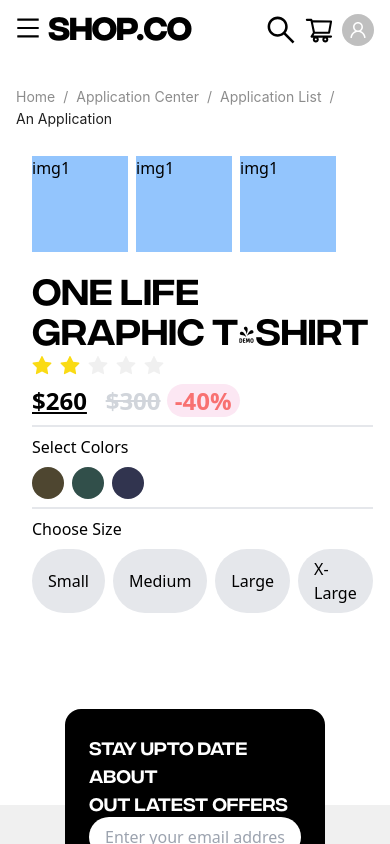
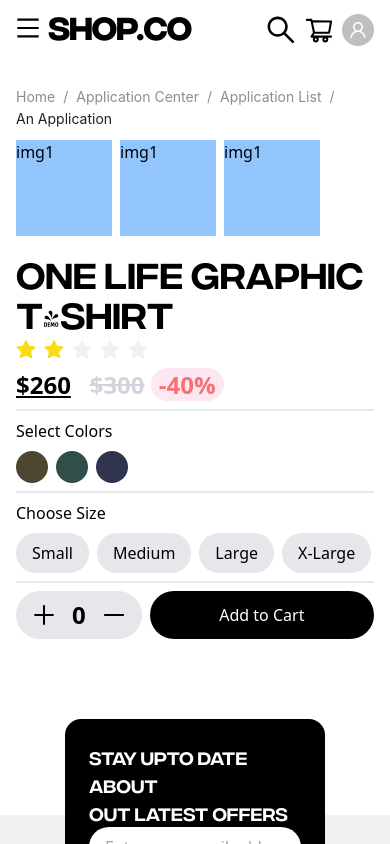
Before and after one commit to majidkhan230/shop.co, a React (Vite) app: page /detail in a window 390 px wide. Shown: the top 844 px of the page. Built offline with nearby package versions, Linux system fonts and the light colour scheme.

Commit message:
add counter

```diff
--- /dev/null
+++ b/src/components/AddCounter.jsx
@@ -0,0 +1,15 @@
+import React from 'react'
+import Button from './Button'
+import { MinusOutlined, PlusOutlined } from '@ant-design/icons'
+
+function AddCounter({counterStyles,increment,decrement,countValue}) {
+  return (
+    <div className={`w-[180px] px-4 py-2 bg-gray-200  rounded-full flex justify-between items-baseline space-x-4 `}>
+      <button onClick={increment}  ><PlusOutlined className='text-2xl font-bold' /></button>
+        <span className='text-2xl font-bold mx-2'>{countValue}</span>
+      <button onClick={decrement}><MinusOutlined className='text-2xl font-bold' /></button>
+    </div>
+  )
+}
+
+export default AddCounter
--- a/src/components/Button.jsx
+++ b/src/components/Button.jsx
@@ -1,9 +1,9 @@
 import React from 'react'
 
-function Button({text,btnStyles,textStyles,onClick}) {
+function  Button({text,btnStyles,textStyles,onClick}) {
   return (
     <div
-    className={`rounded-full flex justify-center items-center cursor-pointer md:w-[240px] px-4 py-2 ${btnStyles}`}
+    className={`rounded-full flex justify-center items-center cursor-pointer md:min-w-[140px]  px-4 py-2 ${btnStyles}`}
     onClick={onClick}
     >
         <span className={`${textStyles}`}>{text}</span>
--- a/src/components/DetailBanner.jsx
+++ b/src/components/DetailBanner.jsx
@@ -1,12 +1,21 @@
 import { Rate } from 'antd'
-import React from 'react'
+import React, { useState } from 'react'
 import Line from './Line'
 import Button from './Button'
+import AddCounter from './AddCounter'
 
 function DetailBanner() {
+  const [countValue,setCountValue] = useState(0);
+  const increment = ()=>(
+    setCountValue((prev)=>prev + 1)
+  )
+  const decrement = ()=>(
+    setCountValue((prev)=>prev - 1)
+  )
+
   return (
     <div>
-        <div className="grid md:grid-cols-6 p-4 gap-4 ">
+        <div className="grid md:grid-cols-6 md:p-4 gap-4 ">
 
             <div className="flex flex-row md:flex-col  gap-2">
                 <h1 className='w-24 h-24 bg-blue-300 '>img1</h1>
@@ -19,9 +28,9 @@ function DetailBanner() {
                 <Rate disabled value={2.5}></Rate>
                 <h1 className='font-bold text-2xl'><ins > $260</ins> &nbsp; <del className='text-gray-300'>  $300</del> <span className='px-2  bg-pink-100 text-red-400 rounded-full text-center '>-40%</span> </h1>
                 <Line/>
-                <div className="">
+                <div className="colors">
                   <h1 className='font-light'>Select Colors</h1>
-                  <div className='colors flex space-x-2 mt-2'>
+                  <div className=' flex space-x-2 mt-2'>
                       <div className="cirlce w-8 h-8 rounded-full  bg-[#4E4630] "></div>
                       <div className="cirlce w-8 h-8 rounded-full bg-[#314F4A]"></div>
                       <div className="cirlce w-8 h-8 rounded-full bg-[#31344F]"></div>
@@ -31,11 +40,20 @@ function DetailBanner() {
                 <div className="size">
                   <h1 className='font-light '>Choose Size</h1>
 <div className="flex space-x-2  mt-2">
-  <Button btnStyles={'bg-gray-200 hover:bg-black hover:text-white '} textStyles={" font-light"} text={"Small"} />
-  <Button btnStyles={'bg-gray-200 hover:bg-black hover:text-white '} textStyles={" font-light"} text={"Medium"} />
-  <Button btnStyles={'bg-gray-200 hover:bg-black hover:text-white '} textStyles={" font-light"} text={"Large"} />
-  <Button btnStyles={'bg-gray-200 hover:bg-black hover:text-white '} textStyles={" font-light"} text={"X-Large"} />
+  <Button btnStyles={'bg-gray-200 hover:bg-black hover:text-white  '} textStyles={" font-light"} text={"Small"} />
+  <Button btnStyles={'bg-gray-200 hover:bg-black hover:text-white  '} textStyles={" font-light"} text={"Medium"} />
+  <Button btnStyles={'bg-gray-200 hover:bg-black hover:text-white  '} textStyles={" font-light"} text={"Large"} />
+  <Button btnStyles={'bg-gray-200 hover:bg-black hover:text-white  '} textStyles={" font-light"} text={"X-Large"} />
 </div>
+                </div>
+                <Line/>
+                <div className="flex space-x-2  ">
+                  <AddCounter
+                  increment={increment}
+                  decrement={decrement}
+                  countValue={countValue}
+                  />
+                  <Button btnStyles={"w-full bg-black hover:bg-white text-white hover:text-black hover:border-4 hover:boder-black"} text={"Add to Cart"} />
                 </div>
             </div>
         </div>
--- a/src/pages/Home.jsx
+++ b/src/pages/Home.jsx
@@ -27,7 +27,7 @@ const [products,setProducts] = useState(myProducts);
 
             <Button
               text={"Shop Now"}
-              btnStyles={"bg-black w-full  mb-10"}
+              btnStyles={"bg-black w-full md:w-fit  mb-10"}
               textStyles={"text-white text-xl"}
               onClick={() => alert("clicked on btn")}
             />
```
